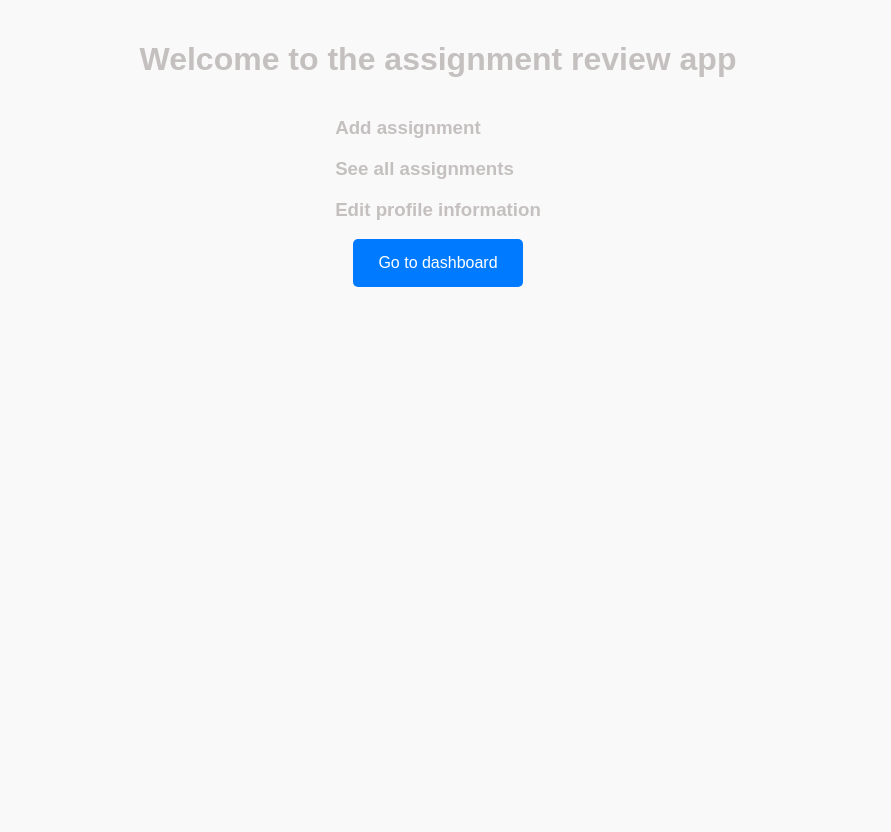
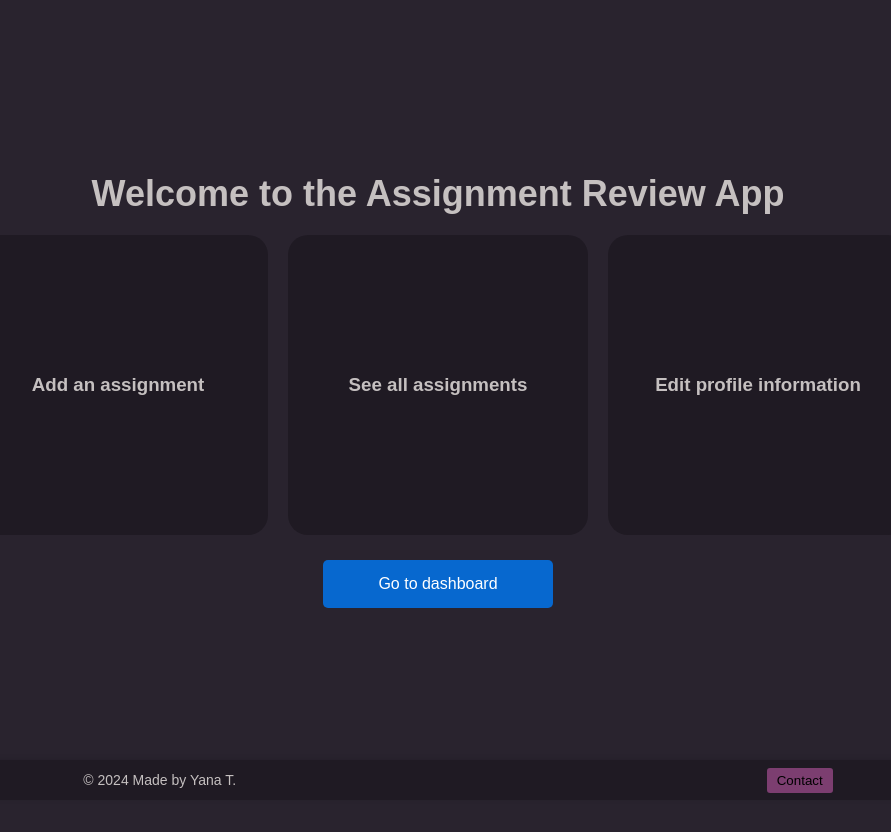
Before and after one commit to hello-nau/frontend-assignment-review, a React (Create React App) app: page /home in a window 1280 px wide. Shown: the top 832 px of the page, without its empty margins (202-1093 px from the left). After the commit the page ends 800 px from the top, so only its background shows below. Built offline with nearby package versions, Linux system fonts and the light colour scheme.

Commit message:
created first 3 pages for the app

```diff
--- a/src/css/Home.css
+++ b/src/css/Home.css
@@ -3,48 +3,50 @@ body {
     background-color: #29232e;
     color:#c5c0c0;
     align-items: center;
-    /* height: 100vh; */
+    justify-content: center;
+    display: flex;
+    height: 100vh;
   }
+
 .home-container {
     display: flex;
     flex-direction: column;
+    justify-content: center;
     align-items: center;
+    height: auto;
     padding: 20px;
-    background-color: #f9f9f9;
-    min-height: 100vh;
+    gap:25px;
 }
-
-h1 {
-    margin-bottom: 20px;
+.featured-container {
+    width:100%;
+    max-width: 1000px;
+    display:flex;
+    justify-content: center;
+    gap:20px;
 }
 
 .home-featured {
+    width: 300px;
+    height: 300px;
+    background-color: #1f1a23;
+    border-radius: 20px;
     display: flex;
-    justify-content: space-around;
-    width: 100%;
-    max-width: 800px;
-    margin-bottom: 20px;
-}
-
-.home-featured div {
-    background-color: #ffffff;
-    border: 1px solid #ddd;
-    border-radius: 8px;
-    padding: 20px;
+    justify-content: center;
+    align-items: center;
     text-align: center;
-    box-shadow: 0 2px 4px rgba(0, 0, 0, 0.1);
-    transition: box-shadow 0.3s;
+    flex-direction: column;
+    box-sizing: border-box;
     cursor: pointer;
 }
 
-.home-featured div:hover {
-    box-shadow: 0 4px 8px rgba(0, 0, 0, 0.2);
+.home-featured:hover {
+    background-color: #574a63;;
 }
 
 .dashboard-btn {
-    background-color: #007bff;
+    background-color: #0768cf;
     color: white;
-    padding: 15px 25px;
+    padding: 15px 55px;
     border: none;
     border-radius: 5px;
     cursor: pointer;
--- a/src/css/Login.css
+++ b/src/css/Login.css
@@ -8,21 +8,62 @@ body {
   background-color: #29232e;
   color:#c5c0c0;
   align-items: center;
-  /* height: 100vh; */
+  justify-content: center;
+  display: flex;
+  height: 100vh;
 }
+
+/*
 .login-container {
     display: flex;
     flex-direction: column;
-    align-items: center;
-    padding: 50px;
+    justify-content: center;
+  } */
+.signin-container {
+  width: 500px;
+  height: 400px;
+  display: flex;
+  flex-direction: column;
+  justify-content: space-evenly;
+  align-items: center;
+  background-color: #1f1a23;
+  border-radius: 20px;
+  border-style: solid;
+  border-color: #5f3055;
+  border-width:2px;
+
+}
+.signin-container h1 {
+  margin: 0;
+}
+  .form {
+    display: flex;
+    flex-direction: column;
+    justify-content: space-evenly;
+    gap: 2rem;
+    background-color: #19161c;
+    padding: 20px 30px;
+    border-radius: 5px;
   }
-
-  .login-container input {
+  .form input {
     margin: 10px 0;
     padding: 10px;
     width: 200px;
   }
-
+  .form button {
+    text-decoration: none;
+    display: inline-block;
+    color: white;
+    background-color: #4a89cc;
+    padding: 10px 20px;
+    border-radius: 5px;
+    font-size: 18px;
+    font-family: 'Arial', sans-serif;
+    transition: background-color 0.3s ease;
+  }
+  .form button:hover {
+    background-color: #0056b3;
+  }
   .error-message {
     color: red;
   }
--- a/src/css/Welcome.css
+++ b/src/css/Welcome.css
@@ -65,7 +65,7 @@ body {
     text-decoration: none;
     display: inline-block;
     color: white;
-    background-color: #4a89cc; /* Bootstrap primary button color */
+    background-color: #4a89cc;
     padding: 10px 20px;
     border-radius: 5px;
     font-size: 18px;
@@ -74,5 +74,5 @@ body {
 }
 
 .welcome-container a:hover {
-    background-color: #0056b3; /* Darker shade on hover */
+    background-color: #0056b3;
 }
--- a/src/pages/HomePage.js
+++ b/src/pages/HomePage.js
@@ -1,26 +1,36 @@
 import React from 'react';
 import axios from 'axios';
 import '../css/Home.css';
+import Footer from './Footer';
 
 function HomePage() {
     return (
+        <div>
+
+        <div className="head-welcome">
+        <h1>Welcome to the Assignment Review App</h1>
+        </div>
+
         <div className="home-container">
-            <h1>Welcome to the assignment review app</h1>
-            <div className="home-feautured">
-            <div>
-                <h3>Add assignment</h3>
+
+            <div className='featured-container'>
+            <div className="home-featured">
+                <h3>Add an assignment</h3>
             </div>
-            <div>
+            <div className="home-featured">
                 <h3>See all assignments</h3>
                 </div>
-            <div>
+            <div className="home-featured">
                 <h3>Edit profile information</h3>
             </div>
             </div>
+
             <div className="dashboard-btn">
                 Go to dashboard
             </div>
         </div>
+<Footer></Footer>
+        </div>
     );
 }
 export default HomePage;
--- a/src/pages/LoginPage.js
+++ b/src/pages/LoginPage.js
@@ -3,6 +3,7 @@ import { useNavigate } from 'react-router-dom';
 import axios from 'axios';
 import api from '../api/api';
 import '../css/Login.css';
+import Footer from './Footer';
 
 function LoginPage() {
     <h1>Login Page</h1>
@@ -27,10 +28,11 @@ function LoginPage() {
     };
 
     return (
-        <div className='"login-container'>
-            <h1>Login</h1>
+        <div className='"login-container' >
+        <div className='signin-container'>
+            <h1>Sign in</h1>
             {error && <p className='error-message'>{error}</p>}
-            <form onSubmit={handleLogin}>
+            <form className="form" onSubmit={handleLogin}>
                 <input
                 type="text"
                 value={username}
@@ -48,6 +50,8 @@ function LoginPage() {
                 <button type="submit">Login</button>
             </form>
         </div>
+        <Footer></Footer>
+       </div>
     );
 }
 export default LoginPage;
```
